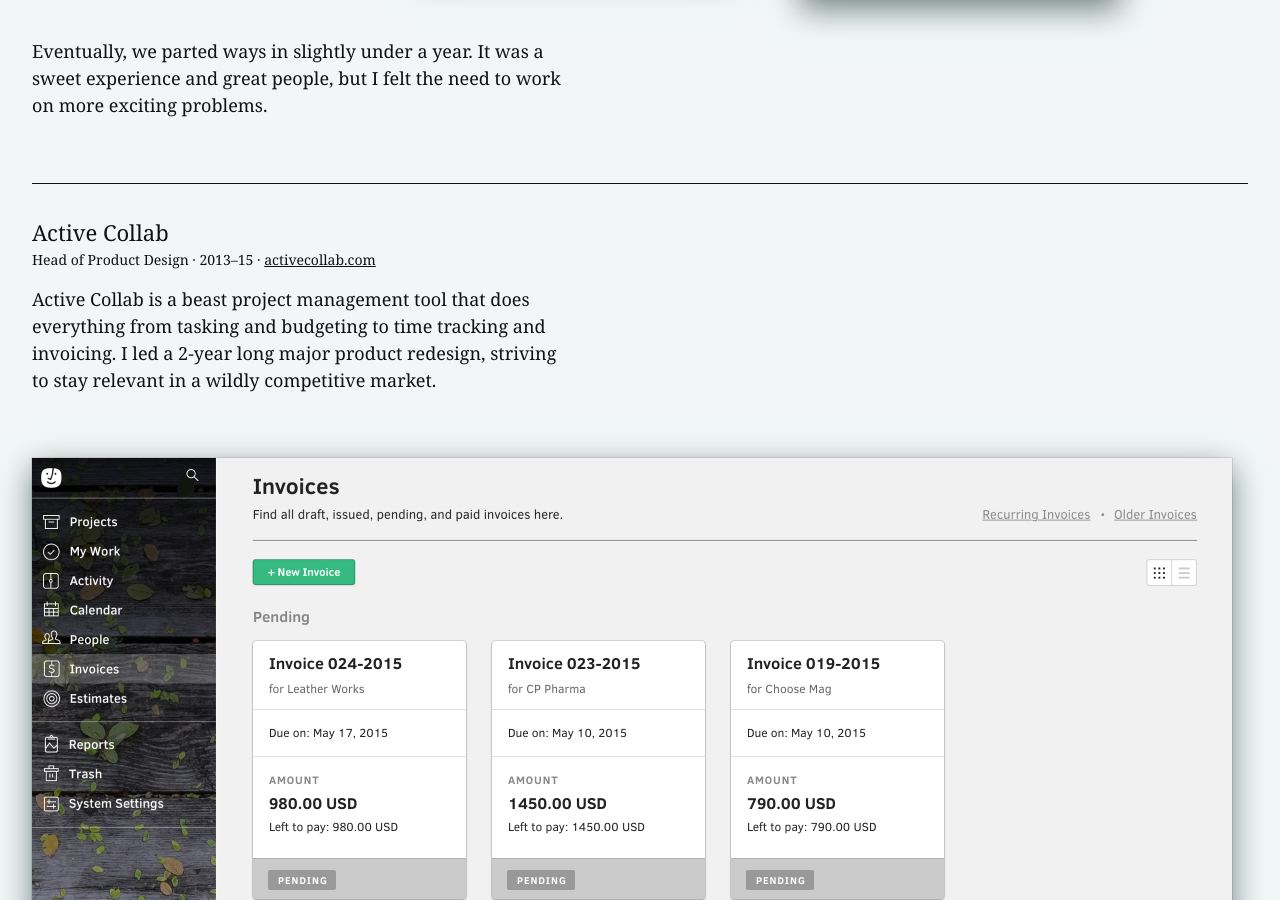
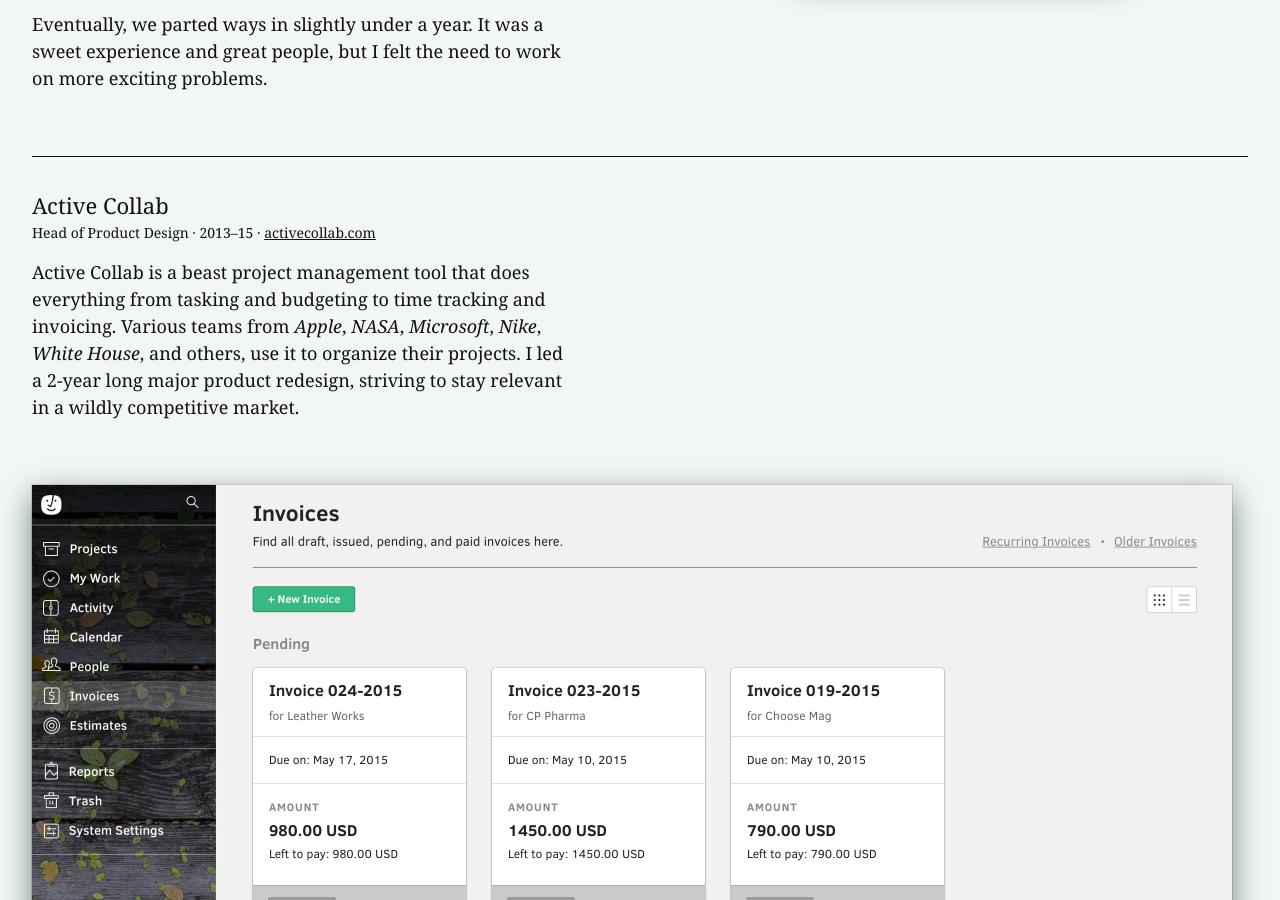
Before and after one commit to ropsii/ropsii.github.io, a Jekyll site: the page built from work.html, in a window 1280 px wide and 900 px high, scrolled down 11974 px. Built offline with Jekyll 4.4.1, drawn with Linux system fonts in a browser that asks for light colours; some web fonts are replaced; comment, search, counter and statistics services are not loaded; some of the changed text lies outside the part shown.

Commit message:
Update words

```diff
--- a/_layouts/work.html
+++ b/_layouts/work.html
@@ -76,7 +76,7 @@
         <h2 class="f4 f3-m normal mb0">Semaphore CI</h2>
         <p class="f7">Head of Product Design · 2016–21 · <a href="https://semaphoreci.com">semaphoreci.com</a></p>
 
-        <p class="measure">Semaphore is a software tool developers use to set up automated testing and deployment loop. In a highly technical environment, I was in command of product design for five years.</p>
+        <p class="measure">Semaphore is a tool for developers used by engineering teams at <em>Uber</em>, <em>Salesforce</em>, and <em>Intel</em>, and many others. I was in command of product design for slightly under five years.</p>
 
         <div class="mv4 mv5-m" style="max-width: 1150px">
             <img src="{% link /assets/work-sem-workflow.png %}" alt="Semaphore workflow page" class="shadow-2 w-100">
@@ -207,7 +207,7 @@
         <h2 class="f4 f3-m normal mb0 pt4">Active Collab</h2>
         <p class="f7">Head of Product Design · 2013–15 · <a href="https://activecollab.com">activecollab.com</a></p>
 
-        <p class="measure">Active Collab is a beast project management tool that does everything from tasking and budgeting to time tracking and invoicing. I led a 2-year long major product redesign, striving to stay relevant in a wildly competitive market.</p>
+        <p class="measure">Active Collab is a beast project management tool that does everything from tasking and budgeting to time tracking and invoicing. Various teams from <em>Apple</em>, <em>NASA</em>, <em>Microsoft</em>, <em>Nike</em>, <em>White House</em>, and others, use it to organize their projects. I led a 2-year long major product redesign, striving to stay relevant in a wildly competitive market.</p>
 
         <div class="mv4 mv5-m" style="max-width: 1200px">
             <img src="{% link /assets/work-ac-invoices.png %}" alt="Active Collab invoices" class="shadow-2 w-100">
@@ -218,7 +218,7 @@
         <p class="measure">I joined specifically to try to reverse the <em>experience rot</em>. At the time, the software had entered the phase of maturity and slight negligence. It resulted in a feature creep and severe challenges for future growth. My role was to untangle the mess.
         </p>
 
-        <div class="mv4 mv5-m" style="max-width: 640px">
+        <div class="mv4 mv5-m" style="max-width: 720px">
             <img src="{% link /assets/work-ac-sketch2.jpg %}" alt="Active Collab pen and paper sketching" class="shadow-2 w-100">
             <p class="f7 measure-wide mt3">Early exploration and sketching. Pen & paper is a handy companion for thinking but of limited value in a team setting. Nowadays, I prefer to share Whimsical flowcharts, Google docs, or a prototype in a browser.</p>
         </div>
```
